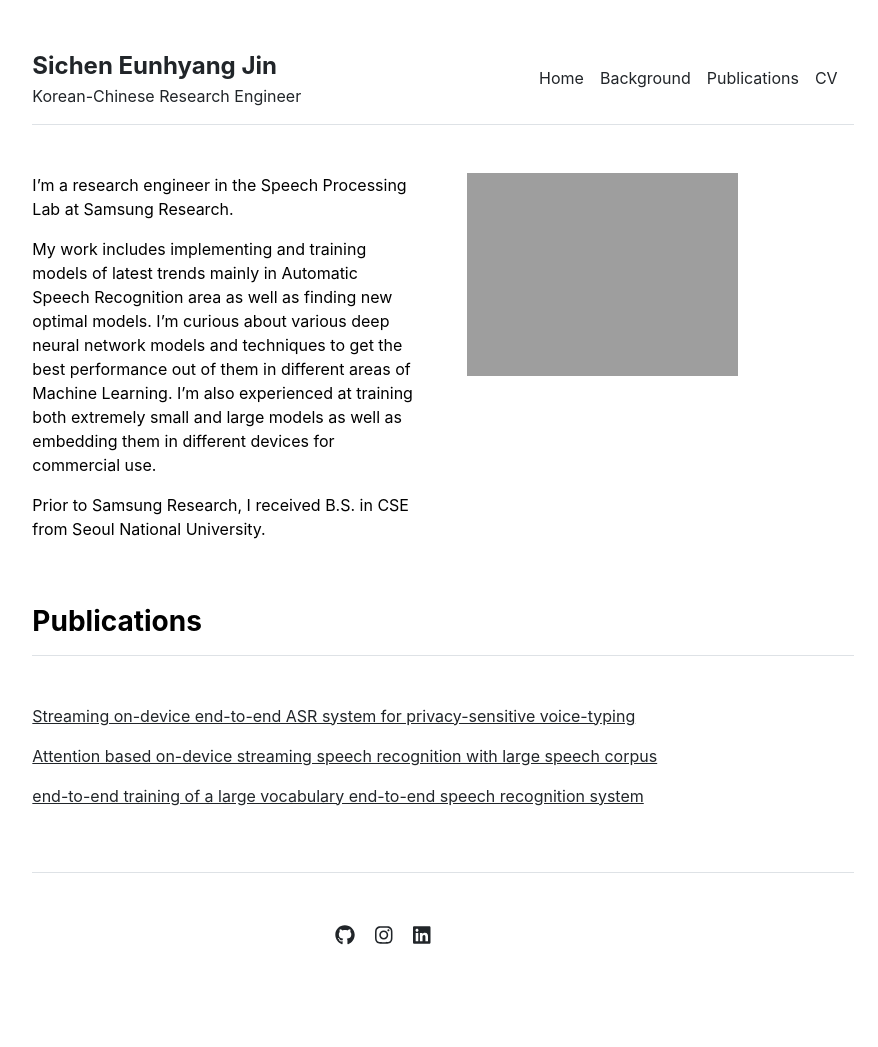
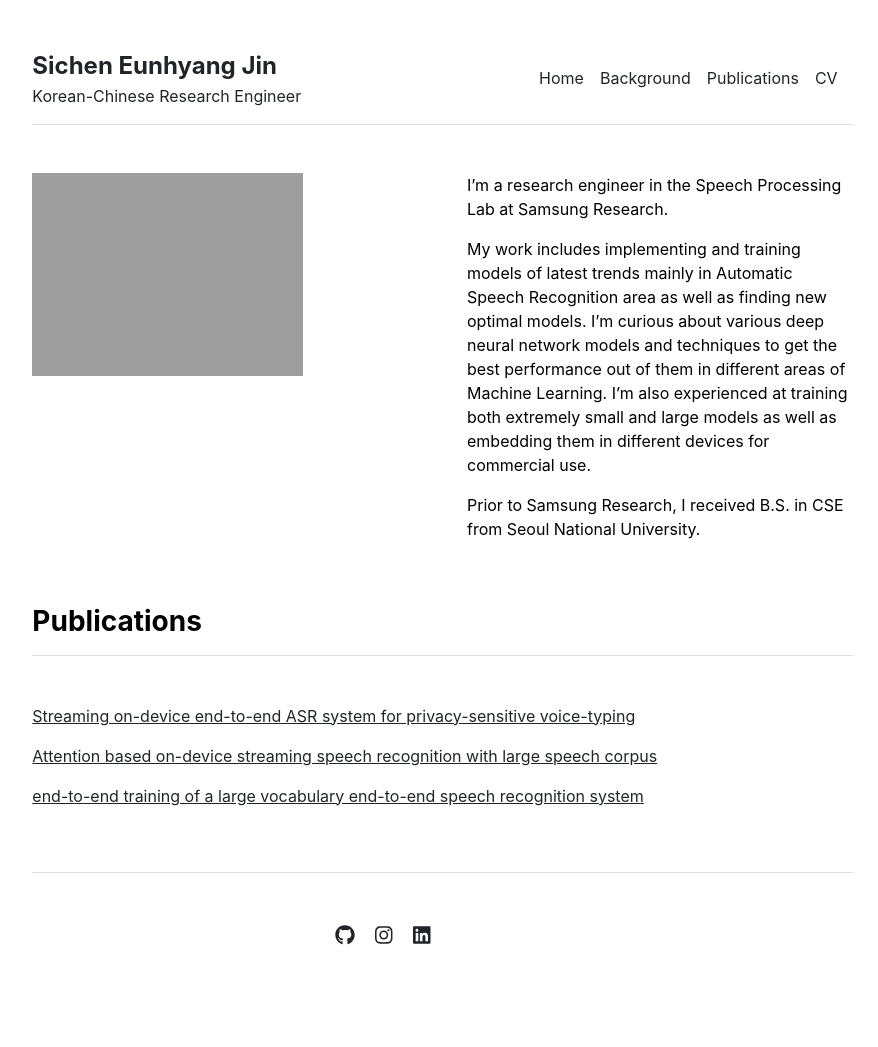
Before and after one commit to chenehk/chenehk.github.io, a Jekyll site: the page built from index.md, in a window 1280 px wide. Shown: the whole page, without its empty margins (197-1075 px from the left). Built offline with Jekyll 4.4.1, drawn with Linux system fonts in a browser that asks for light colours.

Commit message:
Update home.html

```diff
--- a/_layouts/home.html
+++ b/_layouts/home.html
@@ -4,10 +4,10 @@ layout: default
 
 <div class="row g-5 mb-5">
   <div class="col-md-6">
-    {{ content }}
+    <img src="{{ site.github.url }}/assets/img/home.jpg" alt="Home" width="70%">
   </div>
   <div class="col-md-6">
-    <img src="{{ site.github.url }}/assets/img/home.jpg" alt="Home" width="70%">
+    {{ content }}
   </div>
 </div>
 
```
